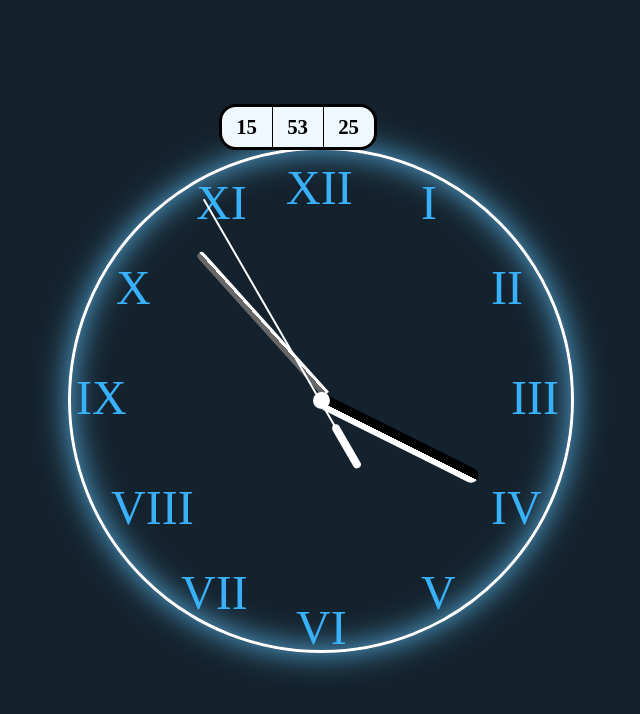
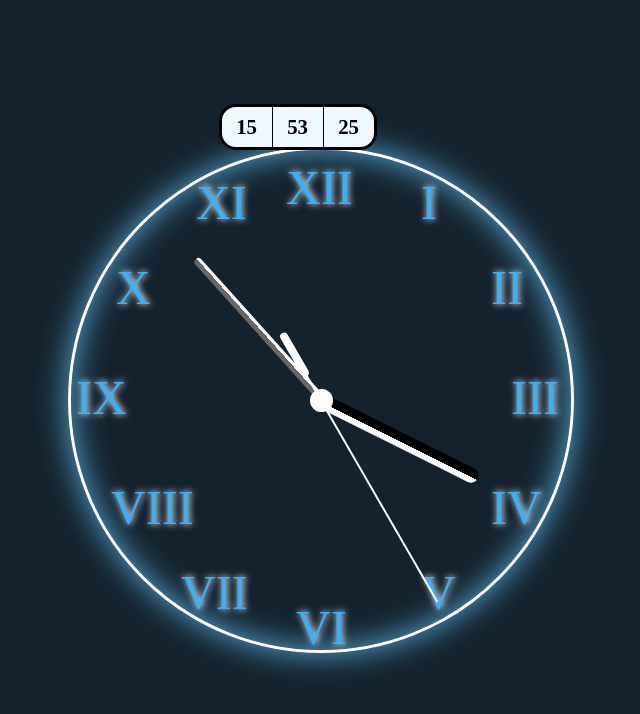
Before and after one commit to Zoriko81/Horloge-JS, a plain HTML site: page index.html in a window 1280 px wide. Shown: the whole page, without its empty margins (319-959 px from the left). Drawn offline with Linux system fonts and the light colour scheme.

Commit message:
Correction de bugs

```diff
--- a/script.js
+++ b/script.js
@@ -24,7 +24,7 @@ function nbhorloge () {
 
     heure.style.transform = `rotate(${now[0]*30+(0.5*now[1])}deg)`;
     minute.style.transform = `rotate(${now[1]*6}deg)`;
-    seconde.style.transform = `rotate(${now[2]*6}deg)`;
+    seconde.style.transform = `rotate(${now[2]*6-180}deg)`;
 
     heureNum.innerHTML = `${now[0]}`
     minuteNum.innerHTML = `${now[1]}`
--- a/style.css
+++ b/style.css
@@ -28,8 +28,8 @@ body {
     background-color: white;
     position: absolute;
     margin: auto;
-    width: 17px;
-    height: 17px;
+    width: 23px;
+    height: 23px;
     top: 0;
     left: 0;
     right: 0;
@@ -80,8 +80,8 @@ body {
     background: linear-gradient(to right, rgb(104, 103, 103) 0%, rgb(104, 103, 103) 60%, white 50%, white 0%);
     width: 7.5px;
     height: 190px;
-    top: 11.3%;
-    right: 48.2%;
+    top: 12.6%;
+    right: 48.7%;
     transform-origin: bottom left;
     border-radius: 350px 350px 0px 0px;
 }
@@ -92,7 +92,7 @@ body {
     width: 2px;
     height: 310px;
     top: 34.6%;
-    right: 50%;
+    right: 49.9%;
     transform-origin: center 25%;
     border-radius: 350px 350px 0px 0px;
 }
@@ -122,6 +122,7 @@ body {
 .nombre {
     font-size: 3em;
     color: #39b1fa;
+    text-shadow: white 1px 0 7px;
 
 }
 
```
